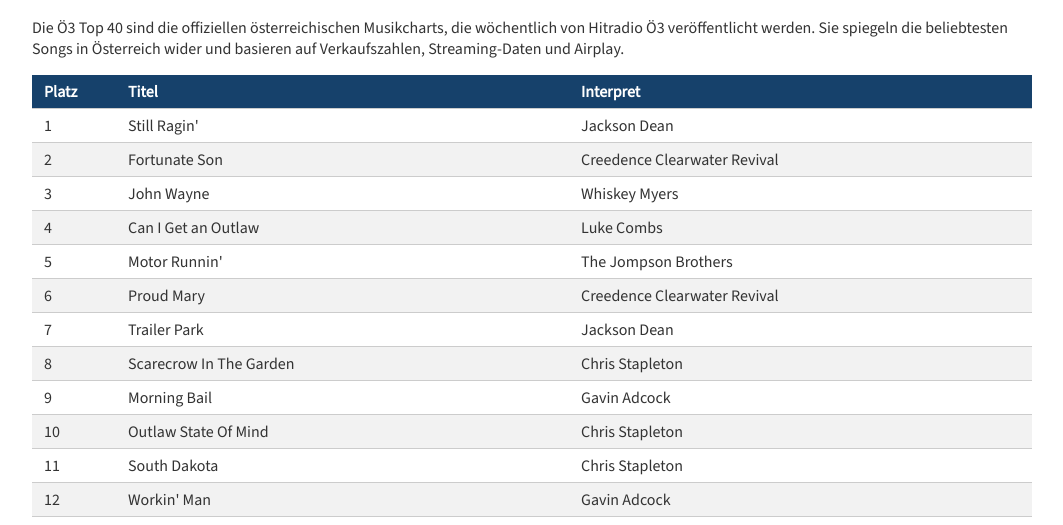
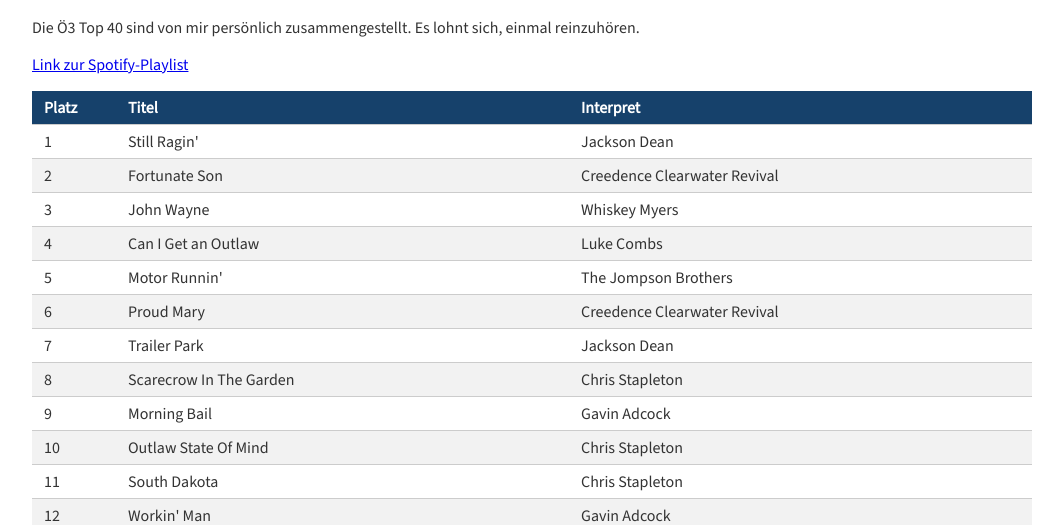
Before and after one commit to HOE260479/WMC-3AKIF-Hoeber-Oliver, a plain HTML site: page 2026-11-04 - ORF SEITEN CHALLENGE/top40.html in a window 1280 px wide. Shown: the part 272-797 px from the top of the page, without its empty margins (108-1171 px from the left). Drawn offline with nearby package versions, Linux system fonts and the light colour scheme.

Commit message:
Update Ö3 Top 40 description and add Spotify playlist link

```diff
--- a/2026-11-04 - ORF SEITEN CHALLENGE/top40.html
+++ b/2026-11-04 - ORF SEITEN CHALLENGE/top40.html
@@ -35,7 +35,8 @@
 <main>
     <section>
         <h2>Ö3 Top 40</h2>
-        <p>Die Ö3 Top 40 sind die offiziellen österreichischen Musikcharts, die wöchentlich von Hitradio Ö3 veröffentlicht werden. Sie spiegeln die beliebtesten Songs in Österreich wider und basieren auf Verkaufszahlen, Streaming-Daten und Airplay.</p>
+        <p>Die Ö3 Top 40 sind von mir persönlich zusammengestellt. Es lohnt sich, einmal reinzuhören.</p>
+        <p><a href="https://open.spotify.com/playlist/2MoNV74DOOvjOERj0voE7y?si=c645ba09f80c43d0" target="_blank" rel="noopener noreferrer">Link zur Spotify-Playlist</a></p>
         <table>
             <thead>
                 <tr>
```
